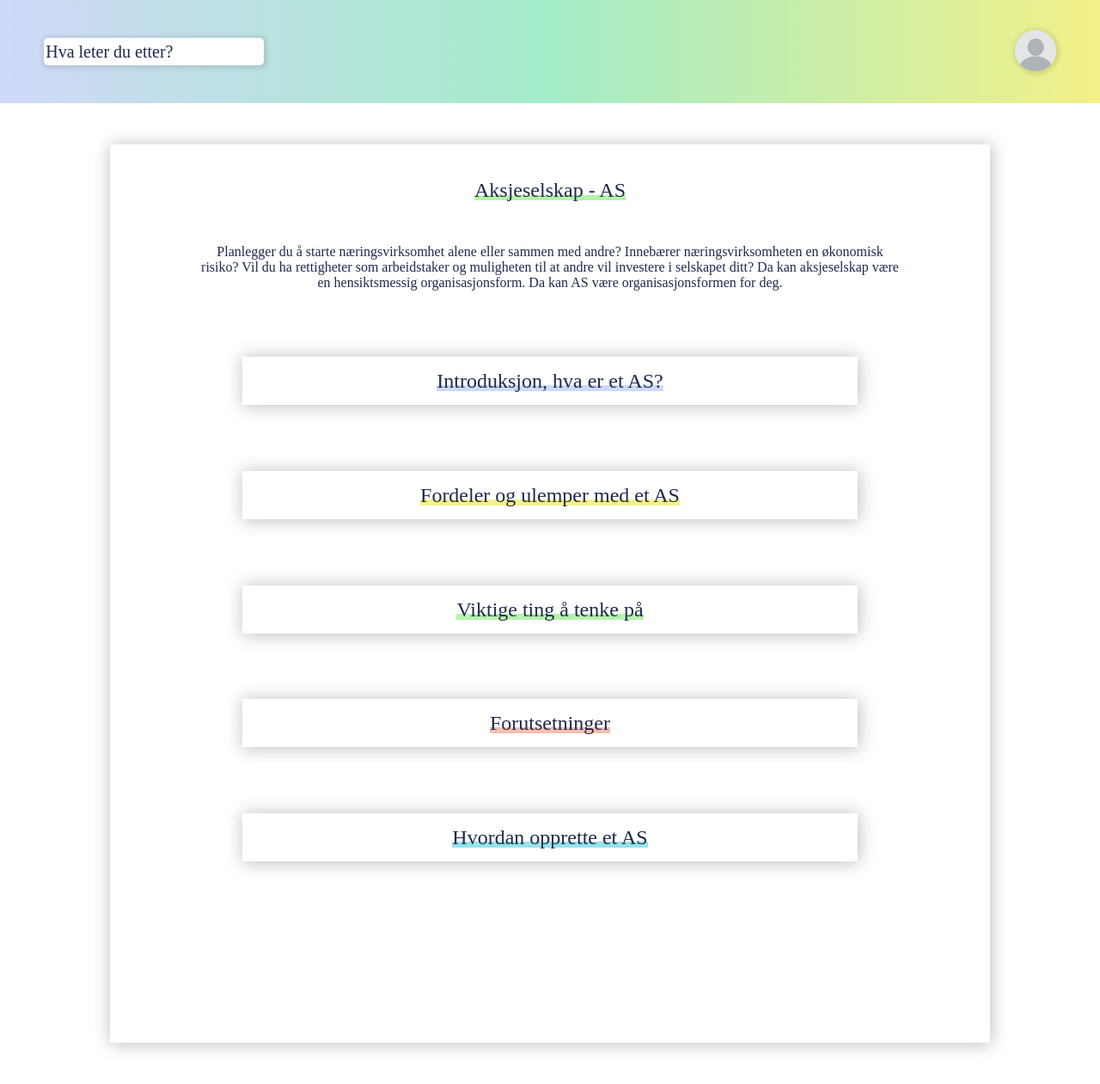
After one commit to mrdoggel/Trivselslaben, a PHP site: page /ASKurs.php in a window 1280 px wide. The commit adds this page. Shown: the whole page at 86% size. Run offline with PHP 8.4, Linux system fonts and the light colour scheme.

Commit message:
lagde AS kurs

```diff
--- /dev/null
+++ b/ASKurs.php
@@ -0,0 +1,135 @@
+<!DOCTYPE html>
+<html lang="en">
+<head>
+    <meta charset="UTF-8">
+    <meta http-equiv="X-UA-Compatible" content="IE=edge">
+    <link rel="stylesheet" href="assets/css/common/reset.css"/>
+    <link rel="stylesheet" href="assets/css/common/global.css"/>
+    <link rel="stylesheet" href="assets/css/common/header.css"/>
+    <link rel="stylesheet" href="assets/css/ASKurs.css"/>
+    <meta name="viewport" content="width=device-width, initial-scale=1.0">
+    <script src="assets/js/AKKurs.js"></script>
+    <title>Aksjeselskap Kurs</title>
+</head>
+<body>
+<body>
+        <?php
+            require "assets/reuse/navbar.php";
+        ?>
+
+        <div id ="main-box">
+            <div id ="h-box">
+                <h1 id="overskrift">Aksjeselskap - AS</h1>
+            </div>
+            <div>
+                <p>
+                    Planlegger du å starte næringsvirksomhet alene eller sammen med andre? Innebærer næringsvirksomheten en økonomisk risiko? Vil du ha rettigheter som arbeidstaker og muligheten til at andre vil investere i selskapet ditt? Da kan aksjeselskap være en hensiktsmessig organisasjonsform. Da kan AS være organisasjonsformen for deg.
+                </p>
+            </div>
+            <article class ="under-box" id ="intro">
+                <h1 class= "under-overskrift">Introduksjon, hva er et AS?</h1>
+                <div class ="innhold hidden" >
+                    <p>
+                    Et aksjeselskap eller et AS, er et selskap med bestemt kapital* fordelt på én eller flere andeler som kalles aksjer. Dette er den vanligste selskapsformen i næringslivet, og i 2020 var det registrert drøyt 340 000 aksjeselskap i Norge.
+                    <br></br>
+                    Et aksjeselskap kan du se på som en egen juridisk person og du som eier er ikke ansvarlige for mer enn den aksjekapitalen* som er innbetalt. Dette innebærer at hvis du som person har innbetalt 30 000 kroner som aksjekapital så er du i utgangspunktet ikke ansvarlig for mer enn dette.
+                    <br></br>
+                    Det begrensede ansvaret, fleksibiliteten og omsetteligheten av aksjene gjør at et aksjeselskap er å foretrekke dersom du planlegger etablering med flere eiere og muligheten for å få investorer til å satse penger på selskapet.
+                    <br>
+                    </p>
+                </div>
+            </article>
+            <article class ="under-box" id = "fordeler">
+                <h1 class= "under-overskrift">Fordeler og ulemper med et AS</h1>
+                <div class = "innhold hidden">
+                    <h2 class = "liste-overskrifter">Fordeler</h2>
+                    <ul class = "liste-style">
+                            <li> - Begrenset personlig ansvar for selskapets forpliktelser</li>
+                            <li> - Bygge opp egenkapital med lavere skatt enn for enkeltpersonforetak</li>
+                            <li> - Tilnærmet skattefritt utbytte til selskapsaksjonærer, det vil si aksjonær som ikke er privatperson</li>
+                            <li> - Muligheten til å være ansatt</li>
+                        </ul>
+                        <br></br>
+                    <h2 class = "liste-overskrifter">Ulemper</h2>
+                        <ul class = "liste-style">
+                            <li> - Begrenset personlig ansvar for selskapets forpliktelser</li>
+                            <li> - Bygge opp egenkapital med lavere skatt enn for enkeltpersonforetak</li>
+                            <li> - Tilnærmet skattefritt utbytte til selskapsaksjonærer, det vil si aksjonær som ikke er privatperson</li>
+                            <li> - Muligheten til å være ansatt</li>
+                        </ul>
+                </div>
+            </article>
+            <article class ="under-box" id ="tingÅTenkePå">
+                <h1 class= "under-overskrift">Viktige ting å tenke på</h1>
+                    <div class = "innhold hidden">
+                            <p>Selv om det i teorien er mulig å starte AS med 30 000 kr er det viktig å huske på at det er en rekke kostnader forbundet ved selve oppstartsprosessen.
+                            Ikke nok med at du må betale 5570 kroner (i 2021) til Brønnøysundregistrene for selve registreringen, men du vil også garantert få kostnader knyttet til utstyr, lokaler og andre administrative ting som kan dukke opp.</p>
+                            <p>Samt huske på at hvis du skal selge varer, må du ha penger til å kjøpe dem inn også.</p>
+                            <p>Lag en forretningsmodell. Illustrer  i kortform hva slags tjenester du leverer, hvem kunden er, og hvem som er konkurrentene dine. Dette kan forutsi eventuelle utfordringer for virksomheten</p>
+                    </div>
+            </article>
+            <article class ="under-box" id ="forutsetninger">
+                <h1 class= "under-overskrift">Forutsetninger</h1>
+                    <div class ="innhold hidden">
+                        <ul class = "liste-style">
+                            <li> - Et aksjeselskap kan stiftes av en eller flere personer. Både fysiske personer og juridiske personer (andre aksjeselskap) kan være stiftere. </li>
+                            <br></br>
+                            <li> - For å være stifter eller ha en annen rolle i et aksjeselskap må du ha fylt 18 år.</li>
+                            <br></br>
+                            <li> - Selskapet må ha en norsk forretningsadresse (det vil si en norsk fysisk adresse som oppgis med gate eller vei, husnummer, postnummer og sted. Postboksadresse godtas ikke)</li>
+                        </ul>
+                    </div>
+            </article>
+            <article class ="under-box" id ="opprette">
+                <h1 class= "under-overskrift">Hvordan opprette et AS</h1>
+                    <div class ="liste-style hidden">
+                         <!-- Slideshow container -->
+            <div class="slideshow-container">
+                    <br></br>
+                    <!-- Full-width images with number and caption text -->
+                    <div class="mySlides fade">
+                    <div class="text">1/3</div>
+                    <br></br>
+                    <div class="text">Stift aksjeselskapet ved å fylle ut og signere skjemaet her:</div>
+                    <br></br>
+                    <div class="text"><a href="https://www.altinn.no/skjemaoversikt/bronnoysundregistrene/stiftelse-av-aksjeselskap/"> SKJEMA</a></div>
+                    </div>
+
+                    <div class="mySlides fade">
+                    <div class="text tall">2/3</div>
+                    <br></br>
+                    <div class="text">- Når skjemaet er fyllt ut, be banken om å opprette en aksjekapitalkonto.</div>
+                    <div class="text">- Betal inn aksjekapitalen(minimum 30 000 norske kroner) og be om bekreftelse fra banken.</div>
+                    <div class="text">- Ved tingsinnskudd* må revisor bekrefte verdien av tingsinnskuddet.</div>
+                    <br></br>
+                    <div class="text">- Send melding til signering. Da får du tilsendt meldingen elektronisk og kan signere meldingen. Hele styret må signere meldingen elektronisk, og den som har avgitt bekreftelse om at aksjekapitalen er innbetalt må signere denne elektronisk. Har aksjeselskapet valgt å ha revisor må revisor signere elektronisk på meldingen.</div>
+
+                    </div>
+
+                    <div class="mySlides fade">
+                    <div class="text">3/3</div>
+                    <br></br>
+                    <div class="text">- Registrer AS ved å følge lenken "Gå til registrering i Foretaksregisteret" i meldingen du har mottatt i "Innboksen" i Altinn.</div>
+                    <div class="text">- Bekreftelse på innbetalt aksjekapital og eventuelt redegjørelse ved tingsinnskudd og revisors bekreftelse av denne må vedlegges.</div>
+                    <div class="text">- Når selskapet er registrert får innsender beskjed om dette i "Innboksen" i Altinn.</div>
+
+
+                    </div>
+
+                    <!-- Next and previous buttons -->
+                    <a class="prev" onclick="plusSlides(-1)">&#10094;</a>
+                    <a class="next" onclick="plusSlides(1)">&#10095;</a>
+                    </div>
+                    <br>
+
+                    <!-- The dots/circles -->
+                    <div style="text-align:center">
+                    <span class="dot" onclick="currentSlide(1)"></span>
+                    <span class="dot" onclick="currentSlide(2)"></span>
+                    <span class="dot" onclick="currentSlide(3)"></span>
+                    </div>
+                    </div>
+            </article>
+        </div>
+</body>
+</html>
--- /dev/null
+++ b/assets/css/ASKurs.css
@@ -0,0 +1,180 @@
+#main-box{
+    width: 80%;
+  margin:auto;
+  box-shadow: 1px 1px 20px 1px rgb(0 0 0 / 25%);
+  border-radius: 0.2rem;
+  padding-bottom: 10rem;
+  margin-bottom: 3rem;
+  margin-top: 3rem;
+
+}
+#h-box{
+    margin:auto;
+    width:80%;
+    text-align: center;
+
+}
+#overskrift{
+    font-size: x-large;
+    padding-top: 5%;
+    display: inline-block;
+    background: linear-gradient(
+        180deg,
+        rgba(255, 255, 255, 0) 0%,
+        rgba(255, 255, 255, 0) 90%, #B6F3AB 0%,#B6F3AB 0%);
+}
+p{
+    margin-right: 10%;
+    margin-left:10%;
+    text-align: center;
+    margin-top:5%;
+    line-height: normal;
+
+}
+.under-box{
+    box-shadow: 1px 1px 20px 1px rgb(0 0 0 / 25%);
+    margin-top: 7.5%;
+    margin-bottom: 5%;
+    margin-left:15%;
+    margin-right: 15%;
+    text-align: center;
+}
+.under-overskrift{
+    font-size: x-large;
+    display: inline-block;
+    margin-top:1rem;
+    margin-bottom: 1rem;
+}
+.innhold{
+    line-height: normal;
+    font-size:medium;
+    padding-bottom: 2%;
+}
+.liste-style{
+    padding-left: 2.5%;
+    text-align: start;
+    line-height: normal;
+}
+.liste-overskrifter{
+    font-size: large;
+    text-align: start;
+    margin-left: 1.5%;
+}
+#intro h1{
+    background: linear-gradient(
+        180deg,
+        rgba(255, 255, 255, 0) 0%,
+        rgba(255, 255, 255, 0) 70%, #D0D9F9 0%,#D0D9F9 0%);
+}
+#fordeler h1{
+    background: linear-gradient(
+        180deg,
+        rgba(255, 255, 255, 0) 0%,
+        rgba(255, 255, 255, 0) 70%, #F5F187 0%,#F5F187 0%);
+}
+#tingÅTenkePå h1{
+    background: linear-gradient(
+        180deg,
+        rgba(255, 255, 255, 0) 0%,
+        rgba(255, 255, 255, 0) 70%, #B6F3AB 0%,#B6F3AB 0%);
+}
+#forutsetninger h1{
+    background: linear-gradient(
+        180deg,
+        rgba(255, 255, 255, 0) 0%,
+        rgba(255, 255, 255, 0) 70%, #F2BFB0 0%,#F2BFB0 0%);
+}
+#opprette h1{
+    background: linear-gradient(
+        180deg,
+        rgba(255, 255, 255, 0) 0%,
+        rgba(255, 255, 255, 0) 70%, #95E3EC 0%,#95E3EC 0%);
+}
+
+* {box-sizing:border-box}
+
+/* Slideshow container */
+.slideshow-container {
+  max-width: 1000px;
+  position: relative;
+  margin: auto;
+}
+
+/* Hide the images by default */
+.mySlides {
+    display:none;
+}
+
+/* Next & previous buttons */
+.prev, .next {
+  cursor: pointer;
+  position: absolute;
+  top: 50%;
+  width: auto;
+  margin-top: -22px;
+  padding: 16px;
+  color: white;
+  font-weight: bold;
+  font-size: 18px;
+  transition: 0.6s ease;
+  border-radius: 0 3px 3px 0;
+  user-select: none;
+}
+.tall{
+    font-size: large;
+}
+
+/* Position the "next button" to the right */
+.next {
+  right: 0;
+  border-radius: 3px 0 0 3px;
+}
+
+/* On hover, add a black background color with a little bit see-through */
+.prev:hover, .next:hover {
+  background-color: #95E3EC;
+}
+
+/* Caption text */
+.text {
+  bottom: 8px;
+  width: 100%;
+  text-align: center;
+  padding-top: 1%;
+}
+
+/* Number text (1/3 etc) */
+.numbertext {
+  color: #f2f2f2;
+  font-size: 12px;
+  padding: 8px 12px;
+  position: absolute;
+  top: 0;
+}
+
+/* The dots/bullets/indicators */
+.dot {
+  cursor: pointer;
+  height: 15px;
+  width: 15px;
+  margin: 0 2px;
+  background-color: #bbb;
+  border-radius: 50%;
+  display: inline-block;
+  transition: background-color 0.6s ease;
+}
+
+.active, .dot:hover {
+  background-color: #717171;
+}
+
+/* Fading animation */
+.fade {
+  animation-name: fade;
+  animation-duration: 1.5s;
+}
+
+@keyframes fade {
+  from {opacity: .4}
+  to {opacity: 1}
+}
--- a/assets/css/common/global.css
+++ b/assets/css/common/global.css
@@ -12,6 +12,7 @@ li,
 a,
 span,
 button,
+div,
 ::placeholder {
   color: #1f294d;
   font-family: "Leelawadee UI";
--- /dev/null
+++ b/assets/js/AKKurs.js
@@ -0,0 +1,45 @@
+"use strict";
+
+document.addEventListener("DOMContentLoaded", init);
+
+function init() {
+    document.querySelector
+
+    const $choices = document.querySelectorAll(".under-overskrift");
+    $choices.forEach((element )=>{
+        element.addEventListener("click", visInnhold);
+    });
+}
+function visInnhold(e){
+    e.preventDefault();
+    console.log(e.target.parentNode);
+    document.querySelector(`#${e.target.parentNode.id} div`).classList.toggle("hidden");
+}
+let slideIndex = 1;
+showSlides(slideIndex);
+
+// Next/previous controls
+function plusSlides(n) {
+  showSlides(slideIndex += n);
+}
+
+// Thumbnail image controls
+function currentSlide(n) {
+  showSlides(slideIndex = n);
+}
+
+function showSlides(n) {
+  let i;
+  let slides = document.getElementsByClassName("mySlides");
+  let dots = document.getElementsByClassName("dot");
+  if (n > slides.length) {slideIndex = 1}
+  if (n < 1) {slideIndex = slides.length}
+  for (i = 0; i < slides.length; i++) {
+    slides[i].style.display = "none";
+  }
+  for (i = 0; i < dots.length; i++) {
+    dots[i].className = dots[i].className.replace(" active", "");
+  }
+  slides[slideIndex-1].style.display = "block";
+  dots[slideIndex-1].className += " active";
+}
--- a/assets/js/omoss.js
+++ b/assets/js/omoss.js
@@ -41,7 +41,6 @@ function choiceHoverStyle(e) {
   e.preventDefault();
   e.target.style.fontWeight = "bold";
   e.target.style.cursor = "pointer";
-  console.log("hello");
 }
 
 function choiceHoverStyleReset(e) {
--- a/assets/reuse/navbar.php
+++ b/assets/reuse/navbar.php
@@ -9,12 +9,12 @@
         <div id ="navn_poeng">
             <p>
                 <?php
-                    echo $_SESSION['fnavn'];
+                    //echo $_SESSION['fnavn'];
                 ?>
             </p>
             <p>
                 <?php
-                    echo $_SESSION['poeng'] . " Poeng";
+                    //echo $_SESSION['poeng'] . " Poeng";
                 ?>
             </p>
         </div>
```
